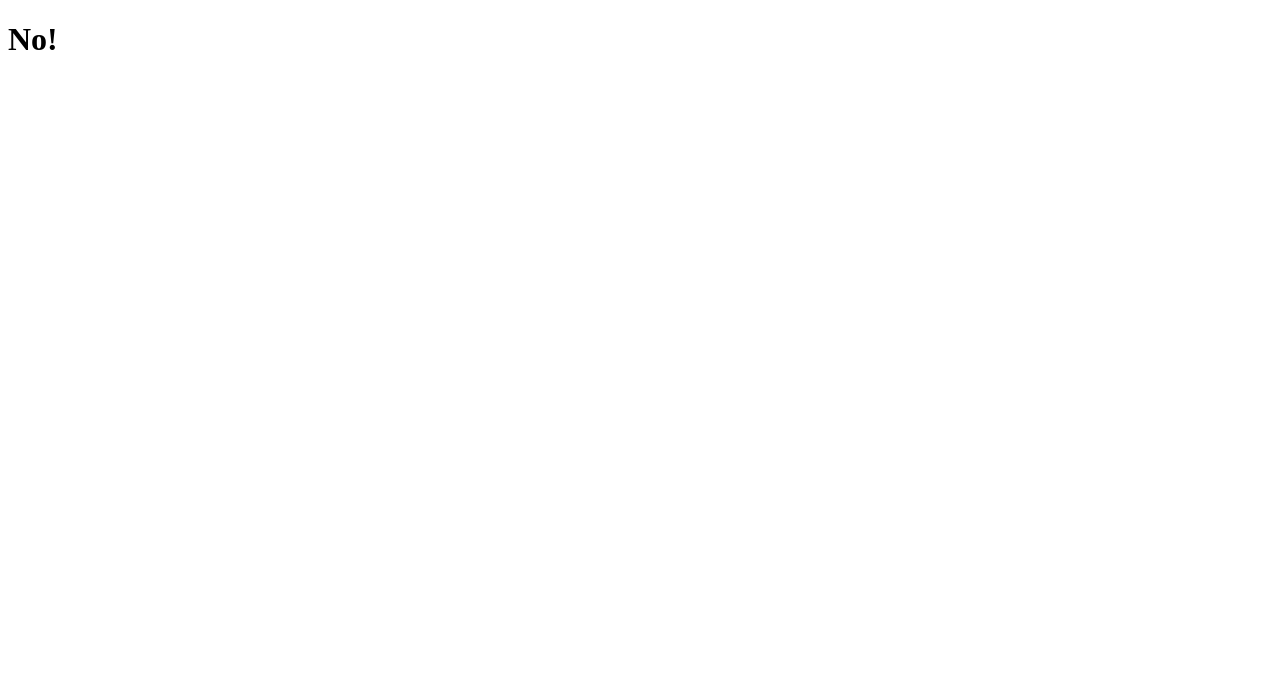
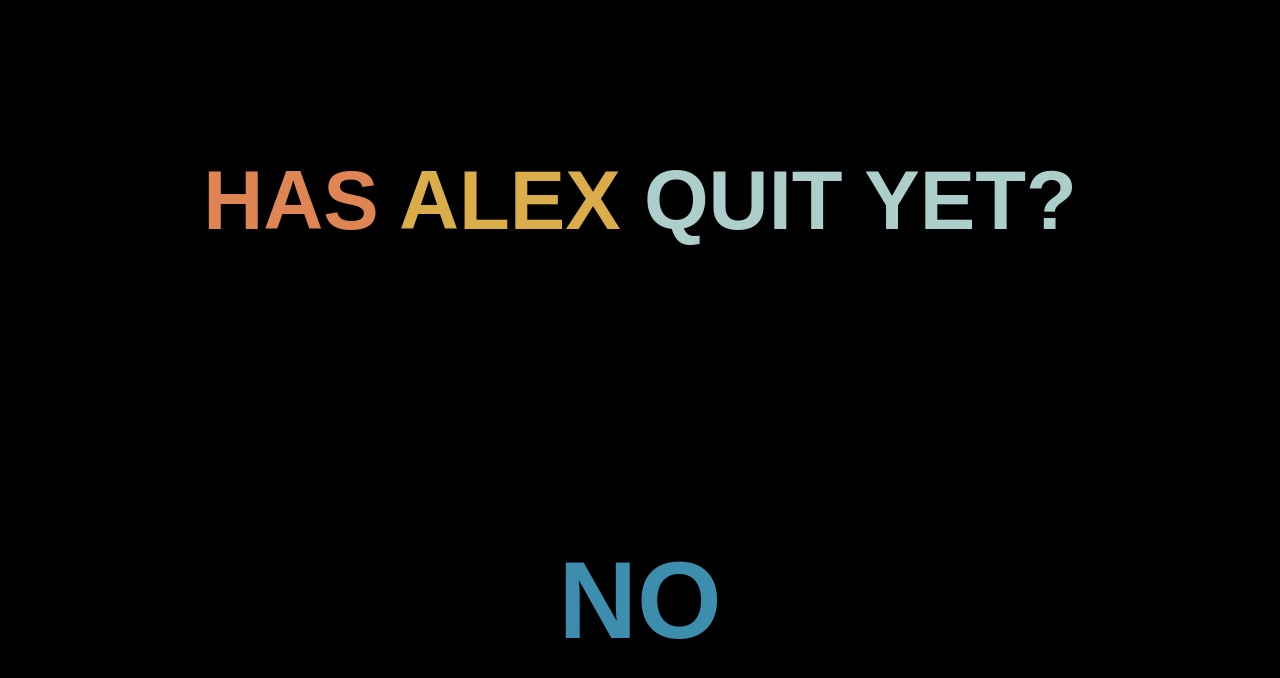
Before and after one commit to blitz/hasalexquityet.cloud, a plain HTML site: page index.html in a window 1280 px wide. Drawn offline with Linux system fonts and the light colour scheme.

Commit message:
Make it colorful

```diff
--- a/index.html
+++ b/index.html
@@ -4,8 +4,79 @@
   <title>Has Alex Quit Yet?</title>
   <meta charset="UTF-8" />
   <meta name="description" content="" />
+  <style>
+body {background-color: black;}
+
+.title-word {
+  animation: color-animation 4s linear infinite;
+}
+
+.title-word-1 {
+  --color-1: #DF8453;
+  --color-2: #3D8DAE;
+  --color-3: #E4A9A8;
+}
+
+.title-word-2 {
+  --color-1: #DBAD4A;
+  --color-2: #ACCFCB;
+  --color-3: #17494D;
+}
+
+.title-word-3 {
+  --color-1: #ACCFCB;
+  --color-2: #E4A9A8;
+  --color-3: #ACCFCB;
+}
+
+.title-word-4 {
+  --color-1: #3D8DAE;
+  --color-2: #DF8453;
+  --color-3: #E4A9A8;
+}
+
+@keyframes color-animation {
+  0%    {color: var(--color-1)}
+  32%   {color: var(--color-1)}
+  33%   {color: var(--color-2)}
+  65%   {color: var(--color-2)}
+  66%   {color: var(--color-3)}
+  99%   {color: var(--color-3)}
+  100%  {color: var(--color-1)}
+}
+
+.container {
+  display: grid;
+  place-items: center;
+  text-align: center;
+  height: 100vh
+}
+
+.title {
+  font-family: "Montserrat", sans-serif;
+  font-weight: 800;
+  font-size: 6.5vw;
+  text-transform: uppercase;
+}
+
+.body {
+  font-family: "Montserrat", sans-serif;
+  font-weight: 800;
+  font-size: 8.5vw;
+  text-transform: uppercase;
+}
+  </style>
 </head>
 <body>
-  <h1>No!</h1>
+<div class="container">
+  <div class="title">
+    <span class="title-word title-word-1">Has</span>
+    <span class="title-word title-word-2">Alex</span>
+    <span class="title-word title-word-3">quit yet?</span>
+  </div>
+  <div class="body">
+    <span class="title-word title-word-4">No</span>
+  </div>
+</div>
 </body>
 </html>
```
